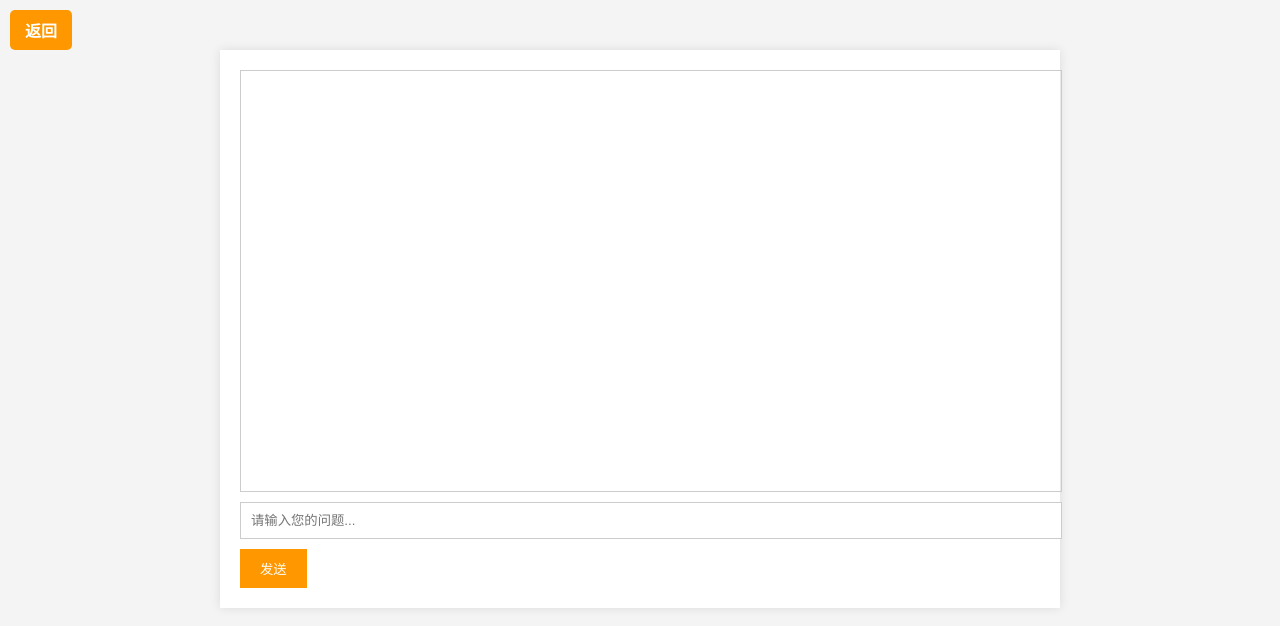
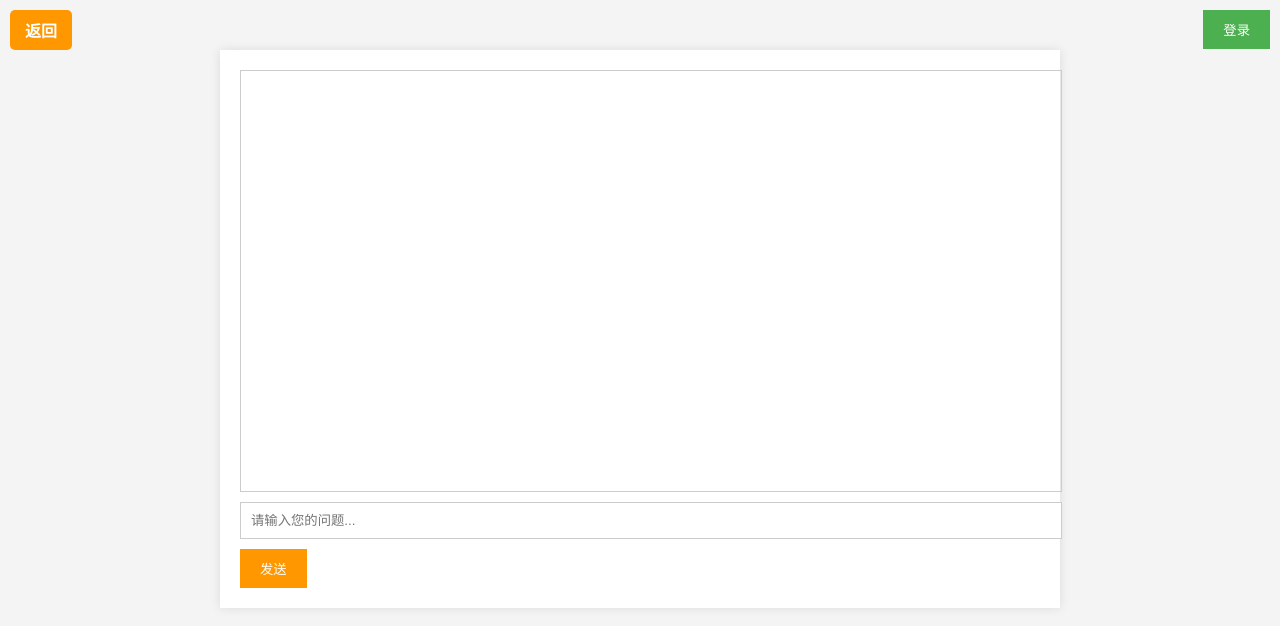
Before and after one commit to OPdaisuki/CISC4000macatai, a website: page public/chat.html in a window 1280 px wide. Drawn offline with Linux system fonts and the light colour scheme.

Commit message:
Update chat.html

```diff
--- a/public/chat.html
+++ b/public/chat.html
@@ -8,7 +8,7 @@
 </head>
 <body>
     <button id="backButton" class="back-button">返回</button>
-    <!--<button id="loginButton" class="login-button">登录</button>-->
+    <button id="loginButton" class="login-button">登录</button>
 
     <div class="chat-container">
         <div id="chat-box" class="chat-box"></div>
```
